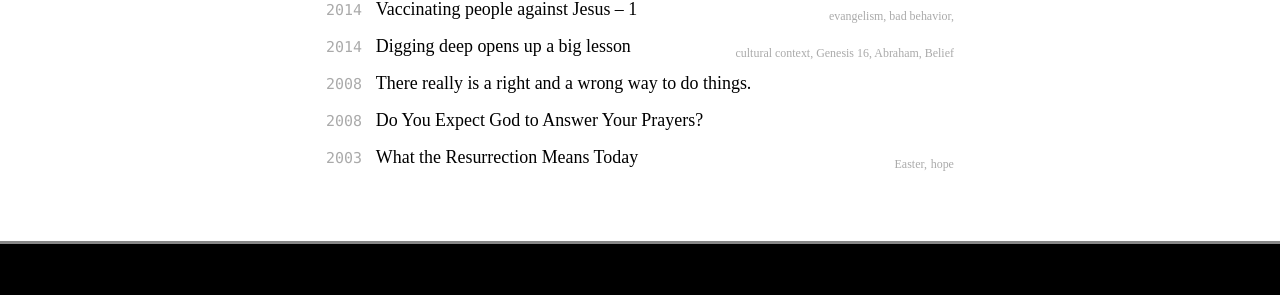
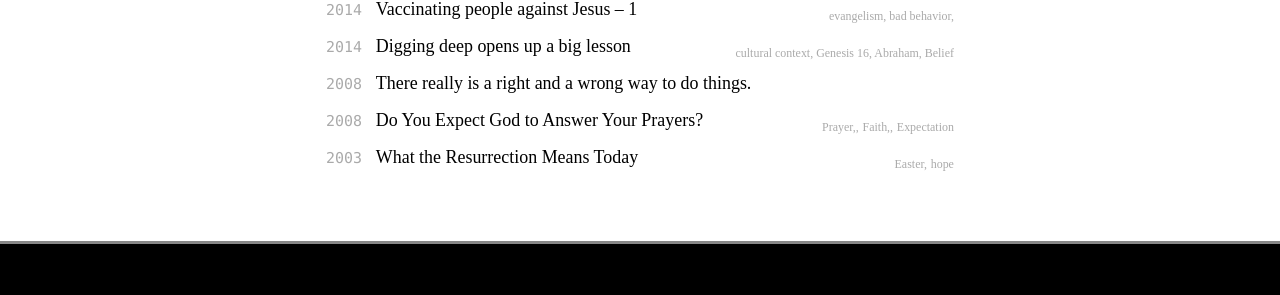
Before and after one commit to dbb1292/dbb1292.github.io, a Jekyll site: the page built from index.md, in a window 1280 px wide. Shown: the part 516-811 px from the top of the page. Built offline with Jekyll 4.4.1, drawn with Linux system fonts in a browser that asks for light colours; some web fonts are replaced; Markdown is read by kramdown in place of the engine named in the settings.

Commit message:
Update 2008-01-01-Expect-God-to-answer.md

```diff
--- a/_posts/2008-01-01-Expect-God-to-answer.md
+++ b/_posts/2008-01-01-Expect-God-to-answer.md
@@ -3,7 +3,9 @@ layout: post
 published: true
 title: "Do You Expect God to Answer Your Prayers?"
 category: articles
+tags: Prayer, Faith, Expectation
 author: Daniel Baker
+date: 2008-01-01
 ---
 
 The topic of faith and prayer can be a real guilt trip. You likely know what I mean, a preacher, or a super pious person brings up a passage like Matthew 21:21-22...
```
